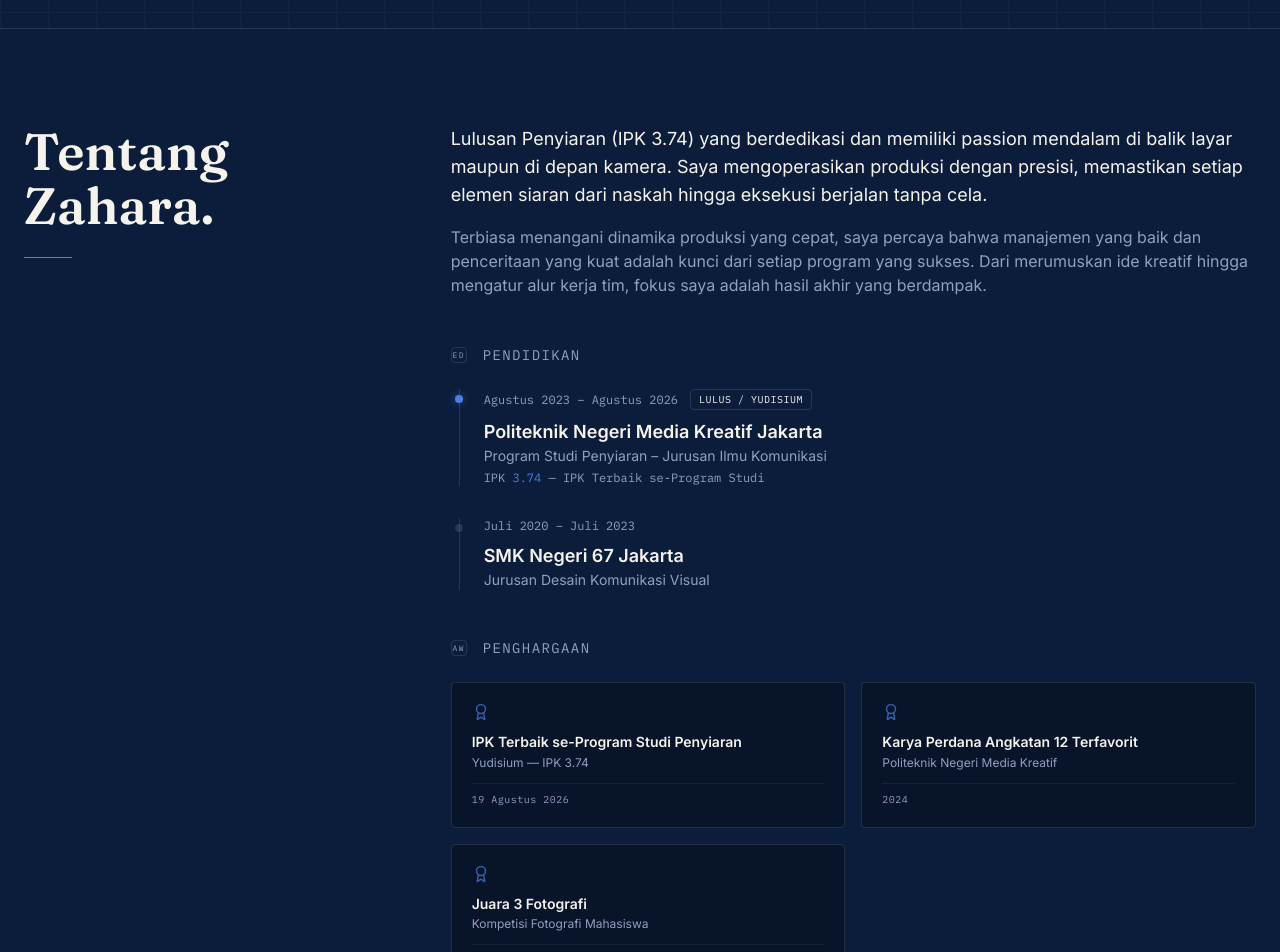
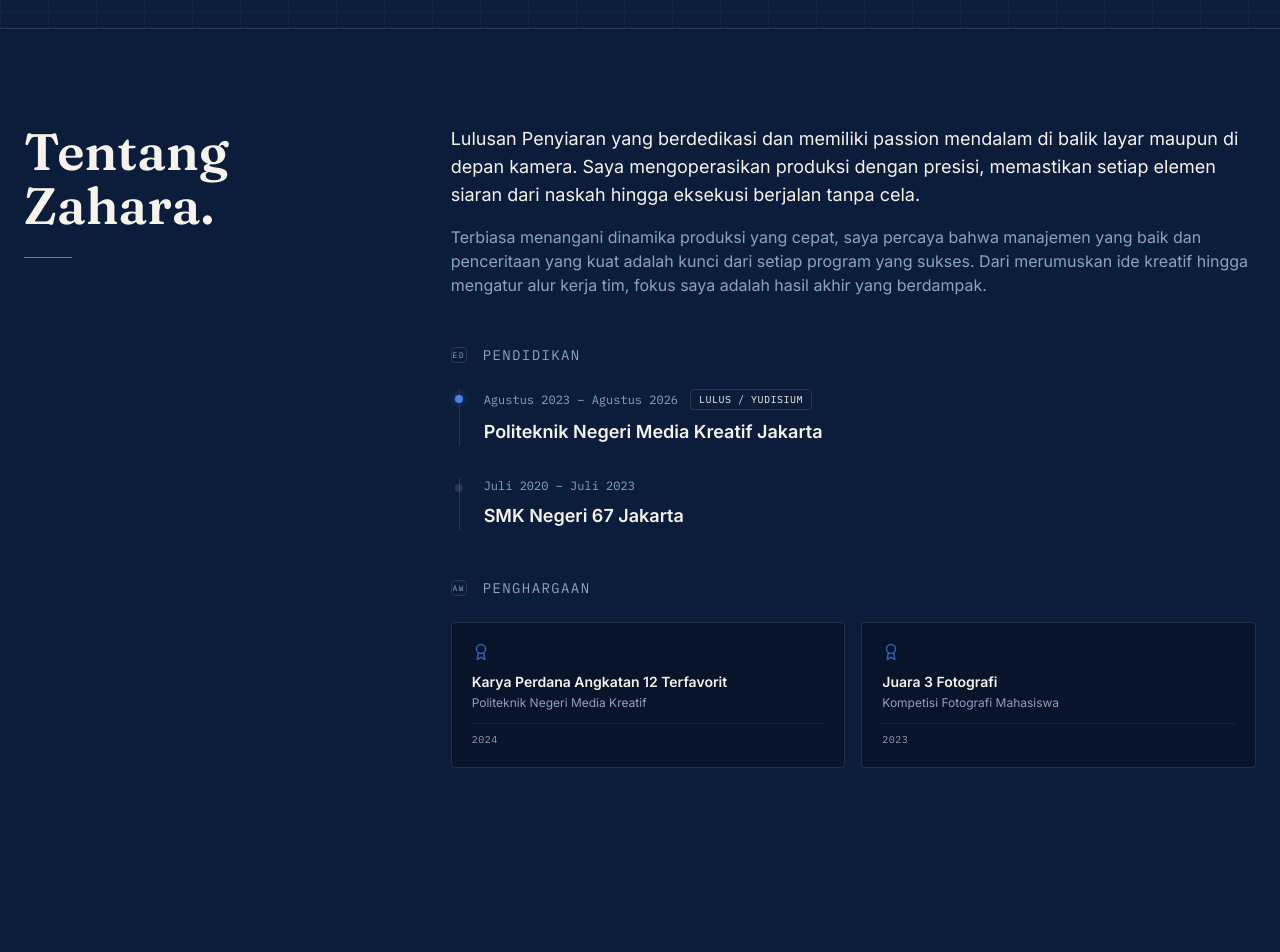
Before and after one commit to 1iki/portofolio-zahara, a React (Vite) app: page / in a window 1280 px wide. Shown: the part 900-1852 px from the top of the page. Built offline with nearby package versions, Linux system fonts and the light colour scheme.

Commit message:
Permintaan Hapus detail IPK

```diff
--- a/metadata.json
+++ b/metadata.json
@@ -1,6 +1,6 @@
 {
   "name": "The Console - Zahara Elhusna",
-  "description": "Portofolio interaktif bergaya broadcast console",
+  "description": "Portofolio Saya.",
   "requestFramePermissions": [],
   "majorCapabilities": [
     "MAJOR_CAPABILITY_SERVER_SIDE_GEMINI_API"
--- a/src/components/About.jsx
+++ b/src/components/About.jsx
@@ -5,11 +5,11 @@ import { Award } from 'lucide-react';
 export default function About() {
   const awards = [
     {
-      title: "IPK Terbaik se-Program Studi Penyiaran",
-      detail: "Yudisium — IPK 3.74",
-      date: "19 Agustus 2026",
-    },
-    {
+      //   title: "IPK Terbaik se-Program Studi Penyiaran",
+      //   detail: "Yudisium — IPK 3.74",
+      //   date: "19 Agustus 2026",
+      // },
+      // {
       title: "Karya Perdana Angkatan 12 Terfavorit",
       detail: "Politeknik Negeri Media Kreatif",
       date: "2024",
@@ -28,7 +28,7 @@ export default function About() {
         {/* Title Column */}
         <div className="md:col-span-4">
           <div className="sticky top-24">
-            <h2 className="font-display text-[clamp(2rem,4vw,3.25rem)] leading-[1.05]">Tentang<br/>Zahara.</h2>
+            <h2 className="font-display text-[clamp(2rem,4vw,3.25rem)] leading-[1.05]">Tentang<br />Zahara.</h2>
             <div className="mt-6 w-12 h-[1px] bg-blue-accent"></div>
           </div>
         </div>
@@ -38,7 +38,7 @@ export default function About() {
 
           <div className="prose prose-invert prose-p:text-ivory/90 prose-p:leading-relaxed max-w-none">
             <p className="text-lg">
-              Lulusan Penyiaran (IPK 3.74) yang berdedikasi dan memiliki passion mendalam di balik layar maupun di depan kamera.
+              Lulusan Penyiaran yang berdedikasi dan memiliki passion mendalam di balik layar maupun di depan kamera.
               Saya mengoperasikan produksi dengan presisi, memastikan setiap elemen siaran dari naskah hingga eksekusi berjalan tanpa cela.
             </p>
             <p className="text-muted mt-4">
@@ -68,12 +68,12 @@ export default function About() {
                     </div>
                     <div className="flex flex-col">
                       <h4 className="font-semibold text-ivory text-lg">{edu.institution}</h4>
-                      <p className="text-muted text-sm">{edu.program}</p>
+                      {/* <p className="text-muted text-sm">{edu.program}</p>
                       {edu.gpa && (
                         <p className="text-xs font-mono mt-1 text-muted">
                           IPK <span className="text-blue-accent">{edu.gpa}</span> — {edu.gpaNote}
                         </p>
-                      )}
+                      )} */}
                     </div>
                   </div>
                 </div>
--- a/src/components/Hero.jsx
+++ b/src/components/Hero.jsx
@@ -114,8 +114,7 @@ export default function Hero() {
               {[1, 2, 3, 4, 5].map((i) => (
                 <div
                   key={i}
-                  className={`w-2 h-2 rounded-full ${
-                    i === 1 ? 'bg-onair-red shadow-[0_0_8px_rgba(232,68,44,0.8)]' :
+                  className={`w-2 h-2 rounded-full ${i === 1 ? 'bg-onair-red shadow-[0_0_8px_rgba(232,68,44,0.8)]' :
                       i <= 3 ? 'bg-blue-accent shadow-[0_0_6px_rgba(74,127,232,0.5)]' :
                         'bg-muted/40'
                     }`}
@@ -211,7 +210,7 @@ export default function Hero() {
           <motion.div variants={itemVariants} className="flex items-center gap-6 mt-4 pt-6 border-t border-divider">
             {[
               { num: "13+", label: "Projects" },
-              { num: "3.74", label: "IPK" },
+              // { num: "3.74", label: "IPK" },
               { num: "2K+", label: "Views" }
             ].map((stat, idx) => (
               <div key={idx} className="flex flex-col">
```
Also changed, not shown: index.html (+6 -3 lines), 2 other files (tests, documents, lock files or other folders). Lines whose indentation alone changed are shown as unchanged.
